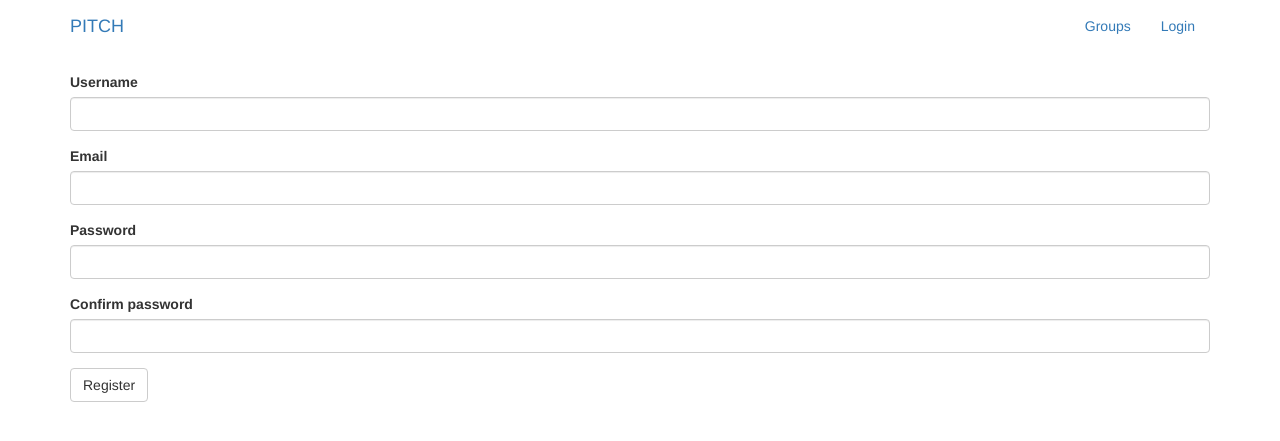
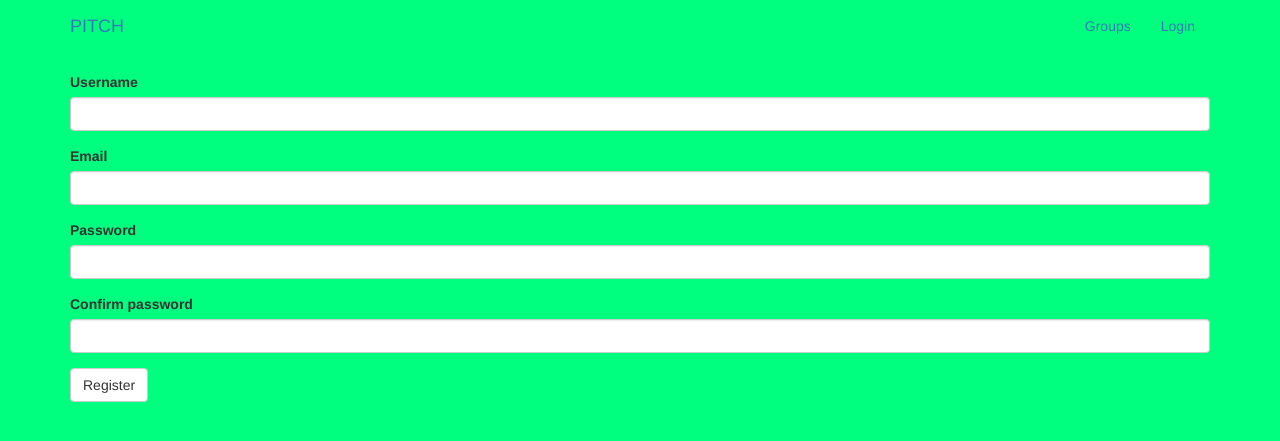
Before and after one commit to Le07ah57532538/pitch, a Flask app: page /register in a window 1280 px wide. Shown: the top 441 px of the page. Run offline with Flask 2, Linux system fonts and the light colour scheme; some libraries are stand-ins or nearby versions.

```diff
--- a/app/templates/auth/register.html
+++ b/app/templates/auth/register.html
@@ -10,4 +10,9 @@
     {{wtf.quick_form(form)}}
 
 </div>
+<style>
+        body{
+            background-color: springgreen;
+        }
+    </style>
 {% endblock %}
```
